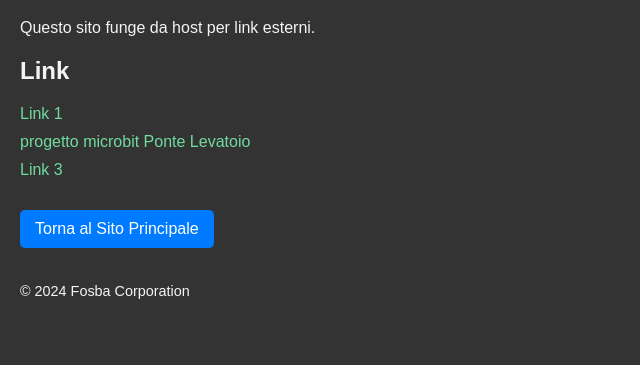
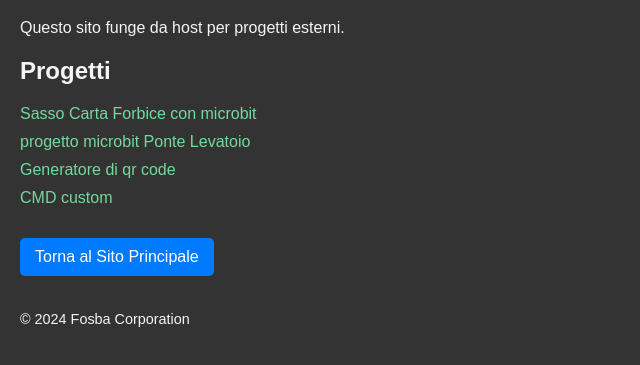
Before and after one commit to GitGinocchio/ScuolaAperta2024, a plain HTML site: page public/link.html in a window 1280 px wide. Shown: the part 81-446 px from the top of the page, without its empty margins (0-640 px from the left). Drawn offline with Linux system fonts and the light colour scheme.

Commit message:
Update link.html

```diff
--- a/public/link.html
+++ b/public/link.html
@@ -4,19 +4,20 @@
     <meta charset="UTF-8">
     <meta name="viewport" content="width=device-width, initial-scale=1.0">
      <link rel="icon" type="image/x-icon" href="https://euganeo.edu.it/wp-content/uploads/2024/09/logo_iiseuganeo_100.png">
-    <title>Host di Link</title>
+    <title>progetti programmazione</title>
     <link rel="stylesheet" href="static/css/style2.css"> <!-- Collegamento al file CSS -->
 </head>
 <body>
 
     <h1>Sito per collegamenti esterni</h1>
-    <p>Questo sito funge da host per link esterni.</p>
+    <p>Questo sito funge da host per progetti esterni.</p>
 
-    <h2>Link</h2>
+    <h2>Progetti</h2>
     <ul id="link-list">
-        <li><a href="C:\Users\Administrator\Desktop\ministage\biologia.pdf" target="_blank" download="nuovo_nome_documento.pdf">Link 1</a></li>
+        <li><a href="sasso_carta_forbice.hex" target="_blank">Sasso Carta Forbice con microbit</a></li>
         <li><a href="microbit-prova (8).hex" target="_blank">progetto microbit Ponte Levatoio</a></li>
-        <li><a href="autisco il creatore(?)" target="_blank">Link 3</a></li>
+        <li><a href="qrcode_generator.py" target="_blank">Generatore di qr code</a></li>
+        <li><a href="custom_cmd.py" target="_blank">CMD custom</a></li>
         <!-- Aggiungi qui altri link -->
     </ul>
 
```
